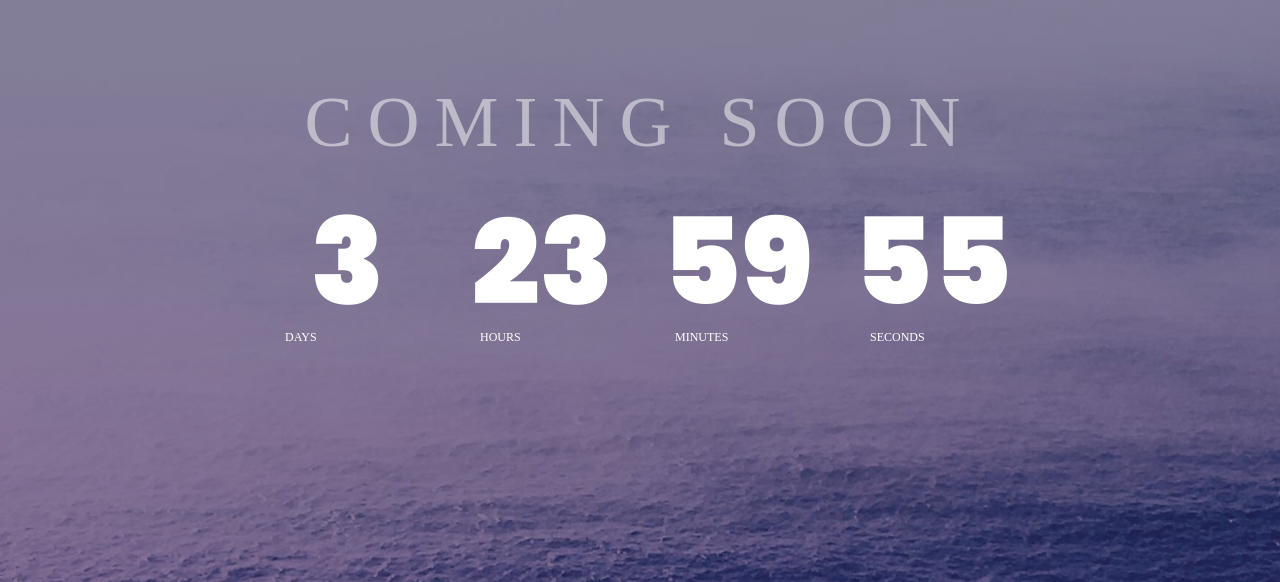
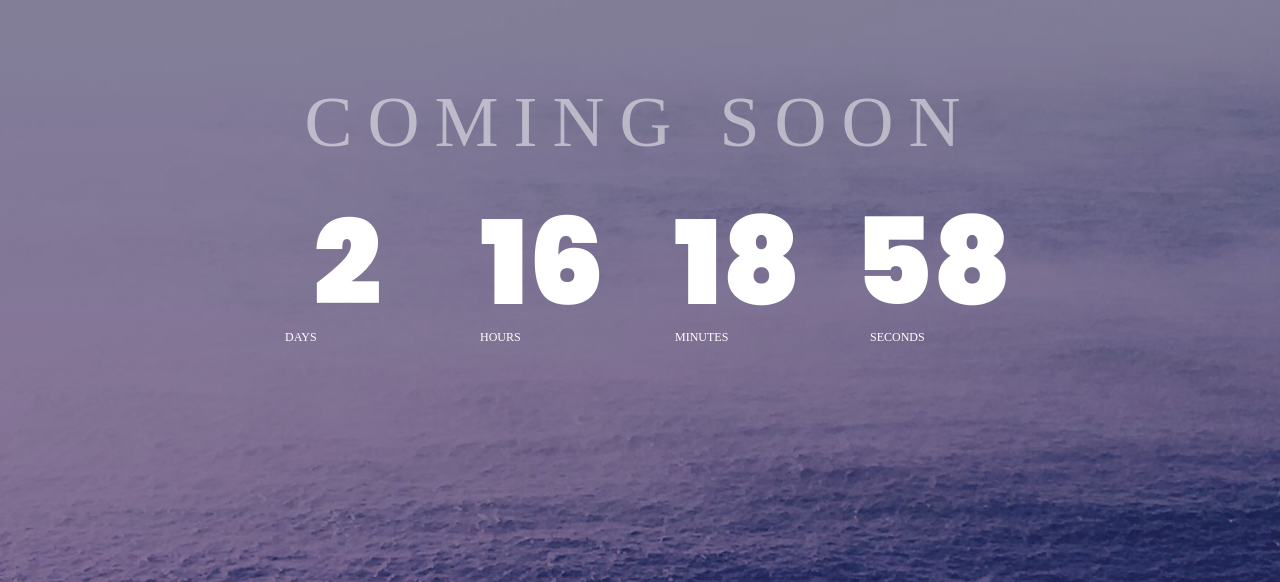
Before and after one commit to rapha-fernandes/dronemag, a plain HTML site: page index.html in a window 1280 px wide. Shown: the part 120-702 px from the top of the page. Drawn offline with Linux system fonts and the light colour scheme; a web font is replaced by a local one.

Commit message:
correção de data

```diff
--- a/index.html
+++ b/index.html
@@ -100,10 +100,10 @@
 		$('.cd100').countdown100({
 			/*Set Endtime here*/
 			/*Endtime must be > current time*/
-			endtimeYear: 0,
-			endtimeMonth: 0,
-			endtimeDate: 3,
-			endtimeHours: 24,
+			endtimeYear: 2018,
+			endtimeMonth: 5,
+			endtimeDate: 21,
+			endtimeHours: 10,
 			endtimeMinutes: 0,
 			endtimeSeconds: 0,
 			timeZone: ""
```
